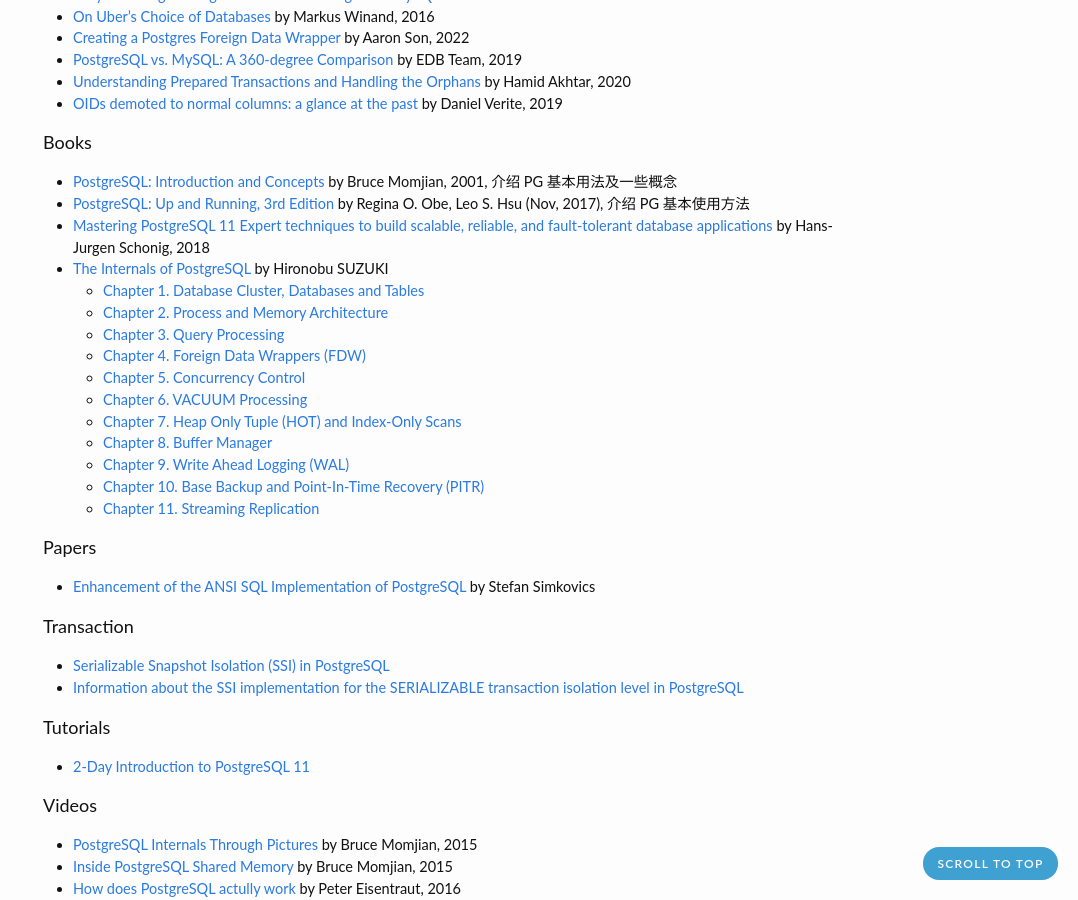
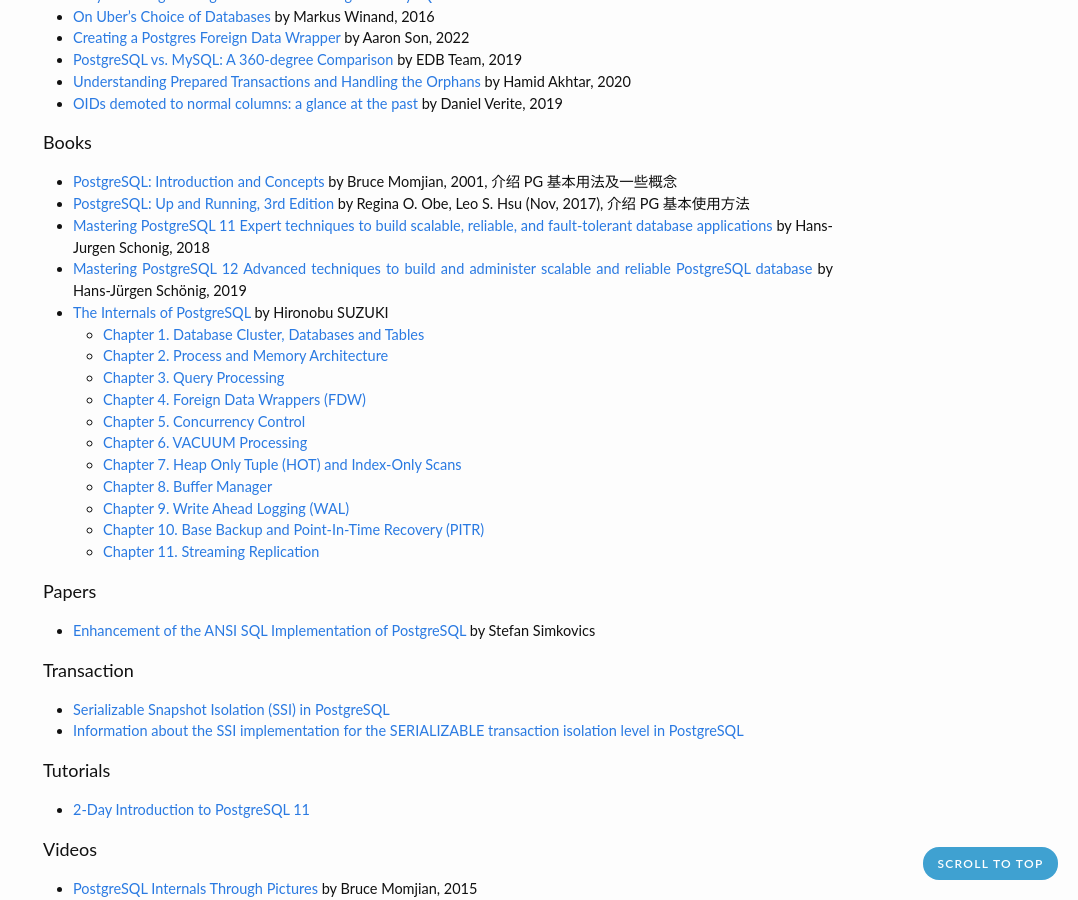
Before and after one commit to zhjwpku/zhjwpku.github.io, a Jekyll site: the page built from _posts/2022-07-12-awesome-postgres.md, in a window 1280 px wide and 900 px high, scrolled down 1812 px. Shown: the whole window, without its empty margins (202-1280 px from the left). Built offline with Jekyll 4.4.1, drawn with Linux system fonts in a browser that asks for light colours; comment, search, counter and statistics services are not loaded.

Commit message:
Mastering PostgreSQL 12
Signed-off-by: Zhao Junwang <zhjwpku@gmail.com>

```diff
--- a/_posts/2022-07-12-awesome-postgres.md
+++ b/_posts/2022-07-12-awesome-postgres.md
@@ -95,6 +95,7 @@
 - [PostgreSQL: Introduction and Concepts](https://momjian.us/main/writings/pgsql/aw_pgsql_book/0.html) by Bruce Momjian, 2001, 介绍 PG 基本用法及一些概念
 - [PostgreSQL: Up and Running, 3rd Edition][postgres_up_and_running_3rd] by Regina O. Obe, Leo S. Hsu (Nov, 2017), 介绍 PG 基本使用方法
 - [Mastering PostgreSQL 11 Expert techniques to build scalable, reliable, and fault-tolerant database applications][mastering_pg_11] by Hans-Jurgen Schonig, 2018
+- [Mastering PostgreSQL 12 Advanced techniques to build and administer scalable and reliable PostgreSQL database][mastering_pg_12] by Hans-Jürgen Schönig, 2019
 - [The Internals of PostgreSQL][postgres_internals] by Hironobu SUZUKI
   - [Chapter 1. Database Cluster, Databases and Tables](http://www.interdb.jp/pg/pgsql01.html)
   - [Chapter 2. Process and Memory Architecture](http://www.interdb.jp/pg/pgsql02.html)
@@ -244,3 +245,4 @@
 [postgres_up_and_running_3rd]: https://www.oreilly.com/library/view/postgresql-up-and/9781491963401/
 [postgres_internals]: http://www.interdb.jp/pg/
 [mastering_pg_11]: https://www.amazon.com/Mastering-PostgreSQL-techniques-fault-tolerant-applications/dp/1789537819
+[mastering_pg_12]: https://www.amazon.com/Mastering-PostgreSQL-techniques-administer-applications-ebook/dp/B0822GCCDT
```
